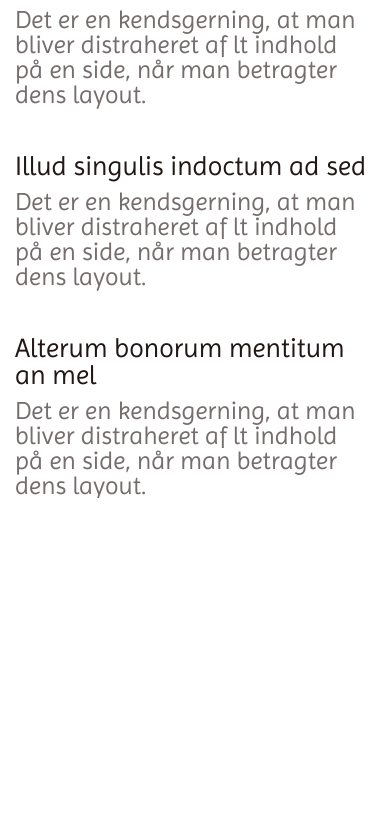
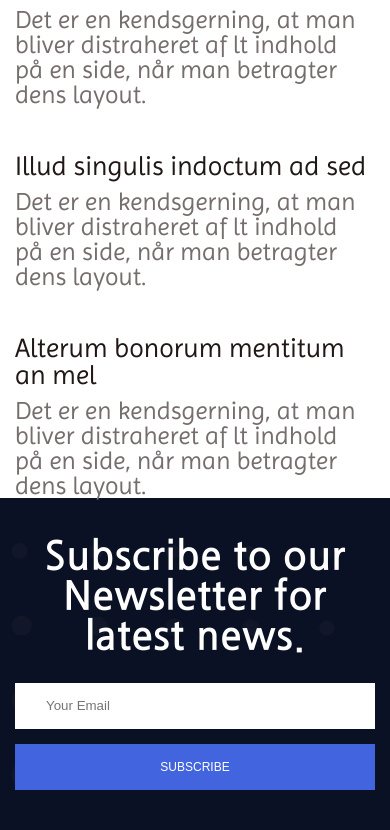
Before and after one commit to byMaximKnyazev/Virtuatlee, a plain HTML site: page index.html in a window 390 px wide. Shown: the part 4880-5710 px from the top of the page. Before the commit the page ends 5378 px from the top, so only its background shows below. Drawn offline with Linux system fonts and the light colour scheme; files whose address does not match are found by name.

Commit message:
added subscribe section and styled
added subscribe section and styled, added adaptive subscribe section

```diff
--- a/css/media.css
+++ b/css/media.css
@@ -36,6 +36,9 @@
   }
   .mission {
     padding-top: 30px;
+  }
+  .subscribe {
+    padding: 140px 0 80px;
   }
 }
 
@@ -76,6 +79,9 @@
   }
   .recent__item-text {
     font-size: 14px;
+  }
+  .subscribe {
+    padding: 80px 0 40px;
   }
 }
 
@@ -169,6 +175,23 @@
   .services__item:not(:nth-child(2n)) {
     margin-right: 0;
   }
+  .subscribe {
+    padding-top: 40px;
+  }
+  .subscribe__form {
+    flex-wrap: wrap;
+  }
+  .subscribe__form-block {
+    margin-right: 0;
+    min-width: 100%;
+  }
+  .subscribe__form-input {
+    margin-bottom: 15px;
+    width: 100%;
+  }
+  .subscribe__btn {
+    width: 100%;
+  }
 }
 
 .btn {
--- a/css/style.css
+++ b/css/style.css
@@ -416,3 +416,38 @@ body {
 .mission__right {
 	max-width: 50%;
 }
+
+/* Subscribe */
+.subscribe {
+	padding: 240px 0 180px;
+	background: #0B1125 url('../img/subscribe/dott-bg.png') center center / cover no-repeat;
+}
+
+.subscribe__container {
+	text-align: center;
+}
+
+.subscribe__title {
+	margin-bottom: 25px;
+	color: #FFF;
+	font-size: 50px;
+}
+
+.subscribe__form {
+	justify-content: center;
+	align-items: center;
+}
+
+.subscribe__form-block {
+	margin-right: 21px;
+}
+
+.subscribe__form-input {
+	padding: 13px 15px 14px 31px;
+	width: 303px;
+	height: 46px;
+}
+
+.subscribe__btn {
+	padding: 19px 30px 18px;
+}
--- a/index.html
+++ b/index.html
@@ -273,6 +273,22 @@
 					</div>
 				</div>
 			</section>
+			<!-- Subscribe -->
+			<section class="subscribe">
+				<div class="container subscribe__container">
+					<h3 class="title subscribe__title">
+						Subscribe to&nbsp;our Newsletter for latest news.
+					</h3>
+					<form action="#" class="subscribe__form flex">
+						<div class="subscribe__form-block">
+							<input type="email" name="Email" placeholder="Your Email" required class="subscribe__form-input">
+						</div>
+						<button class="btn subscribe__btn" type="submit">
+							SUBSCRIBE
+						</button>
+					</form>
+				</div>
+			</section>
 		</main>
 		<footer class="footer"></footer>
 	</div>
```
